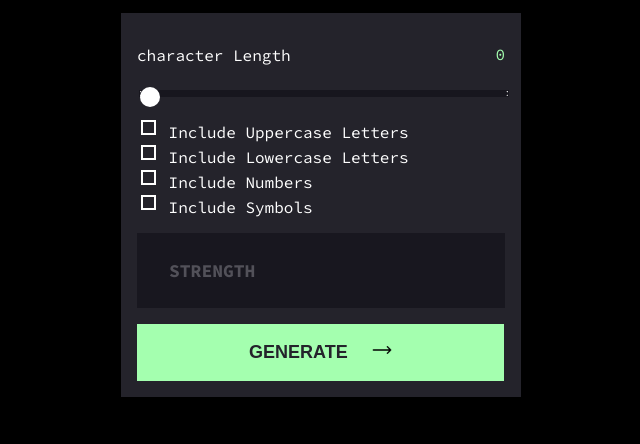
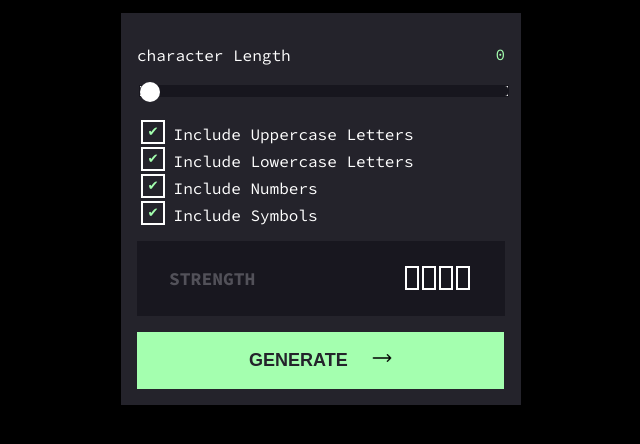
Before and after one commit to babytayo/password-generator-project, a plain HTML site: page index.html in a window 1280 px wide. Shown: the part 104-548 px from the top of the page, without its empty margins (327-967 px from the left). Drawn offline with Linux system fonts and the light colour scheme.

Commit message:
tried to style the checkbox

```diff
--- a/index.html
+++ b/index.html
@@ -6,9 +6,6 @@
     <meta name="viewport" content="width=device-width, initial-scale=1.0" />
     <link rel="stylesheet" href="./stylesheet/style.css">
     <title>password generator</title>
-    <style>
-
-    </style>
   </head>
   <body>
     <div class="wrapper">
@@ -26,17 +23,25 @@
             max="100"
           value="0"/><br /></div>
        <div class="checkbox">
-        <input type="checkbox" id="uppercase" name="uppercase"/>
+        <input type="checkbox" id="uppercase" name="uppercase" checked/>
         <label for=""> Include Uppercase Letters </label><br />
-        <input type="checkbox" id="lowercase" name="lowercase" />
-        <label for="lowercase">Include Lowercase Letters</label><br />
-        <input type="checkbox" id="numbers" name="numbers" />
+        <input type="checkbox" id="lowercase" name="lowercase" checked/>
+        <label for="lowercase">Include Lowercase Letters</label ><br />
+        <input type="checkbox" id="numbers" name="numbers" checked/>
         <label for="numbers">Include Numbers</label><br />
-        <input type="checkbox" id="symbols" name="symbols" />
+        <input type="checkbox" id="symbols" name="symbols" checked/>
         <label for="symbols">Include Symbols</label><br />
       </div>
 
-        <div class="strength-section"><p>STRENGTH</p></div>
+        <div class="strength-section">
+        <div class="strength"><p>STRENGTH</p></div>
+       <div class="boxes">
+        <div class="box"></div>
+        <div class="box"></div>
+        <div class="box"></div>
+        <div class="box"></div>
+      </div>
+      </div>
 
           <button class="btn" type="button">
             <div class="btn-section">
--- a/stylesheet/style.css
+++ b/stylesheet/style.css
@@ -41,24 +41,11 @@
         width: 20px;
       }
 
-
-
       .lower-wrapper {
         background-color: #24232b;
         /* border: 1px solid; */
         padding: 1rem;
       }
-
-
-input[type=checkbox] {
-border:  2px solid red;
-}
-
-      /* #numbers, #uppercase, #lowercase, #symbols{
-     border: 2px solid red;
-
-background-color: #000;
-      } */
 
         .character-length-section {
         display: flex;
@@ -85,6 +72,22 @@ background-color: #000;
         padding: 0.5rem 2rem;
         font-weight: bold;
         margin: 1rem 0;
+          display: flex;
+     flex-direction: row;
+     justify-content: space-between;
+      }
+
+      .boxes{
+        display: flex;
+        flex-direction: row;
+        align-items: center;
+      }
+
+      .box{
+        border: 2px solid #fff;
+        width: 10px;
+        height: 20px;
+        margin-right: 3px;
       }
 
       .btn-section {
@@ -121,7 +124,7 @@ input[type=range] {
 }
 input[type=range]::-webkit-slider-runnable-track {
    width: 300px;
-   height: 5px;
+   height: 10px;
    background: #17161e;
    border: none;
    border-radius: 3px;
@@ -149,7 +152,7 @@ input[type=range] {
 }
  input[type=range]::-moz-range-track {
    width: 300px;
-   height: 5px;
+   height: 10px;
    background: #17161e;
    border: none;
    border-radius: 3px;
@@ -175,7 +178,7 @@ input[type=range]:-moz-focusring {
 
 input[type=range]::-ms-track {
    width: 300px;
-   height: 5px;
+   height: 10px;
 
 /*remove bg colour from the track, we'll use ms-fill-lower and ms-fill-upper instead */
    background: transparent;
@@ -212,26 +215,35 @@ input[type=range]:focus::-ms-fill-upper {
 /*  *
 /* / */
 
-/* input[type=checkbox] {
-width: 20px;
-height: 20px;
+
+
+input[type="checkbox"] {
+height:1.5em;
+width:1.5em;
+cursor:pointer;
+position:relative;
+-webkit-transition: .10s;
+border-radius:4em;
+background-color: #24232b;
+}
+
+input[type="checkbox"]:checked {
+background-color: #24232b;
+}
+input[type="checkbox"]:before, input[type="checkbox"]:checked:before {
+position:absolute;
+top:0;
+left:0;
+width:100%;
+height:100%;
+line-height:1.5em;
+text-align:center;
+color: #a4ffaf;
 background: #24232b;
-border: #18171f;
-} */
-
-  input[type=checkbox] {
-   -webkit-appearance: none;
-   width: 15px;
-height: 15px;
 border: 2px solid #fff;
 }
 
- /* input[type=checkbox] :checked{
-   width: 15px;
-height: 15px;
-border: 2px solid #fff;
-margin-right: 10rem;
-color: #fff;
-padding: 0;
-content: -;
-} */
+
+input[type="checkbox"]:checked:before {
+content: '✔';
+}
```
